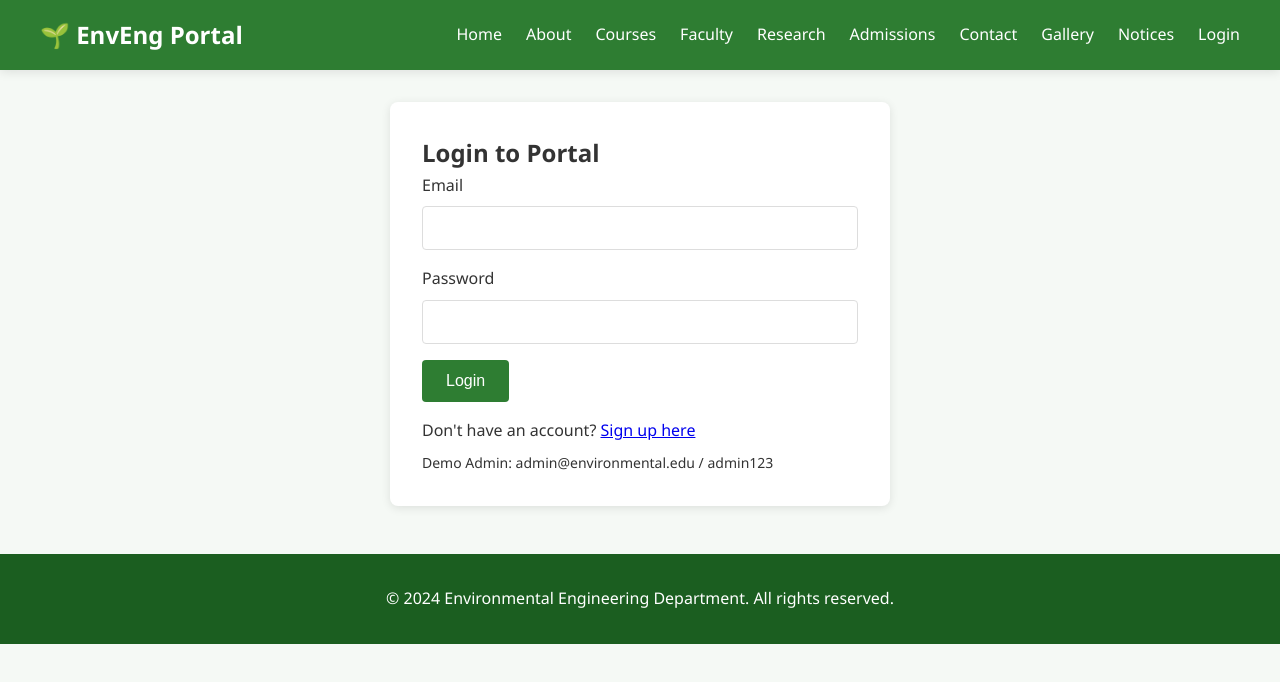
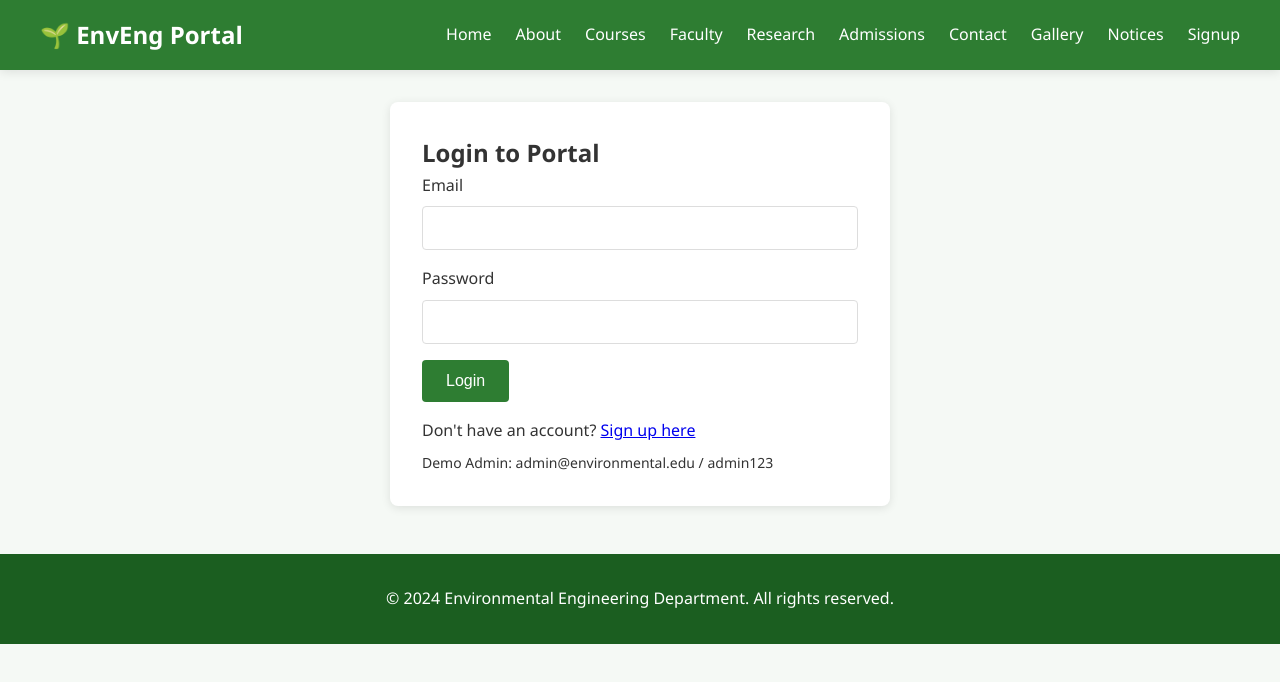
Before and after one commit to zaheerahmed10/Environmental_Engineering, a website: page login.html in a window 1280 px wide. Drawn offline with Linux system fonts and the light colour scheme.

Commit message:
change login to signup

```diff
--- a/login.html
+++ b/login.html
@@ -20,7 +20,7 @@
                 <li><a href="contact.html">Contact</a></li>
                 <li><a href="gallery.html">Gallery</a></li>
                 <li><a href="notices.html">Notices</a></li>
-                <li><a href="login.html">Login</a></li>
+                <li><a href="login.html">Signup</a></li>
             </ul>
         </div>
     </nav>
```
